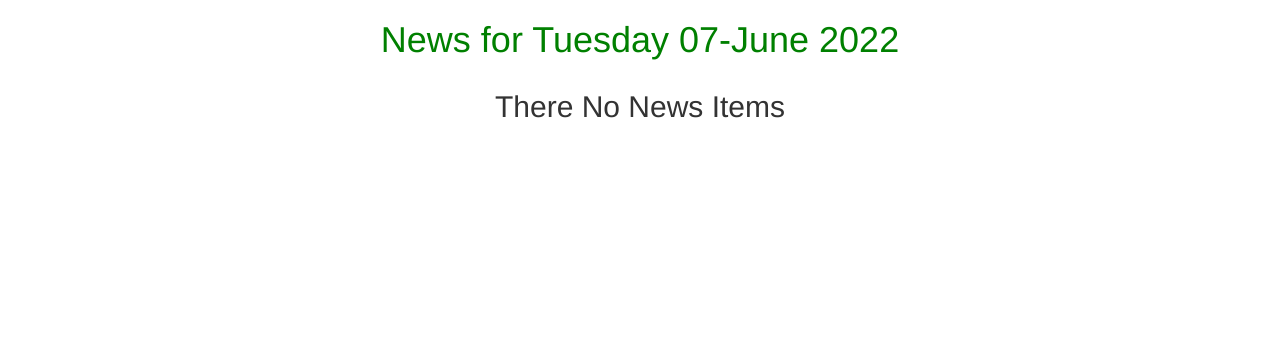
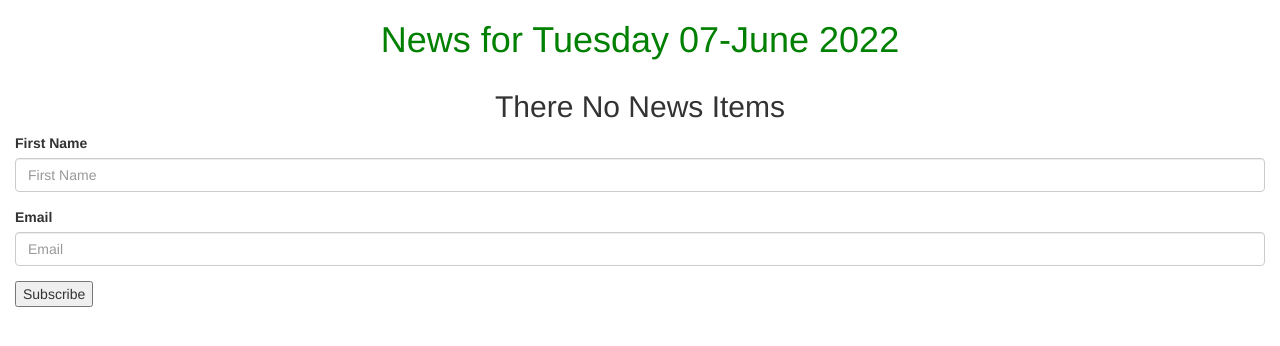
Before and after one commit to nealwaga/The-Moringa-Tribune, a Django app: page / in a window 1280 px wide. Shown: the part 52-398 px from the top of the page. Run offline with Django 4.2, Linux system fonts and the light colour scheme; data that the repository does not hold is empty; parts of the project's set-up code (start-up, migrations or seed data) failed here and were passed over; some libraries are stand-ins or nearby versions.

Commit message:
creating a newsletter

```diff
--- /dev/null
+++ b/news/forms.py
@@ -0,0 +1,5 @@
+from django import forms
+
+class NewsLetterForm(forms.Form):
+    your_name = forms.CharField(label='First Name',max_length=30)
+    email = forms.EmailField(label='Email')
--- a/news/templates/all-news/today-news.html
+++ b/news/templates/all-news/today-news.html
@@ -1,9 +1,9 @@
 {%extends 'all-news/base.html'%}
+{% load bootstrap3 %}
 {% block content %}
 {{block.super}}
 
 <div class="container">
-
     <!-- Looping through news   -->
     {% for news_item in news %}
 
@@ -25,7 +25,17 @@
       <h2 class="text-center">There No News Items</h2>
     </div>
     {% endfor %}
+</div>
 
-  </div>
+<div class="container-fluid">
+
+  <form  action="{%url 'newsToday'%}" method="post">
+    {%csrf_token%}
+
+    {% bootstrap_form letterForm layout='inline' %}
+    <input type="submit" value="Subscribe">
+  </form>
+
+</div>
 
 {% endblock %}
--- a/news/views.py
+++ b/news/views.py
@@ -4,6 +4,7 @@ from django.http import Http404
 import datetime as dt
 from .models import Article
 from django.core.exceptions import ObjectDoesNotExist
+from .forms import *
 #Create your views here.
 
 #Function that gets the weekday number for the date.
@@ -19,7 +20,15 @@ def news_today(request):
     date = dt.date.today()
     news = Article.todays_news()
 
-    return render(request, 'all-news/today-news.html', {"date": date,"news":news})
+    # Since the form will be submitting sensitive data to the database we are going to use a POST request.
+    if request.method == 'POST':
+        form = NewsLetterForm(request.POST)
+        if form.is_valid():
+            print('valid')
+    else:
+        form = NewsLetterForm()
+
+    return render(request, 'all-news/today-news.html', {"date": date,"news":news, "letterForm":form})
 
 
 # View Function to present news from past days
```
